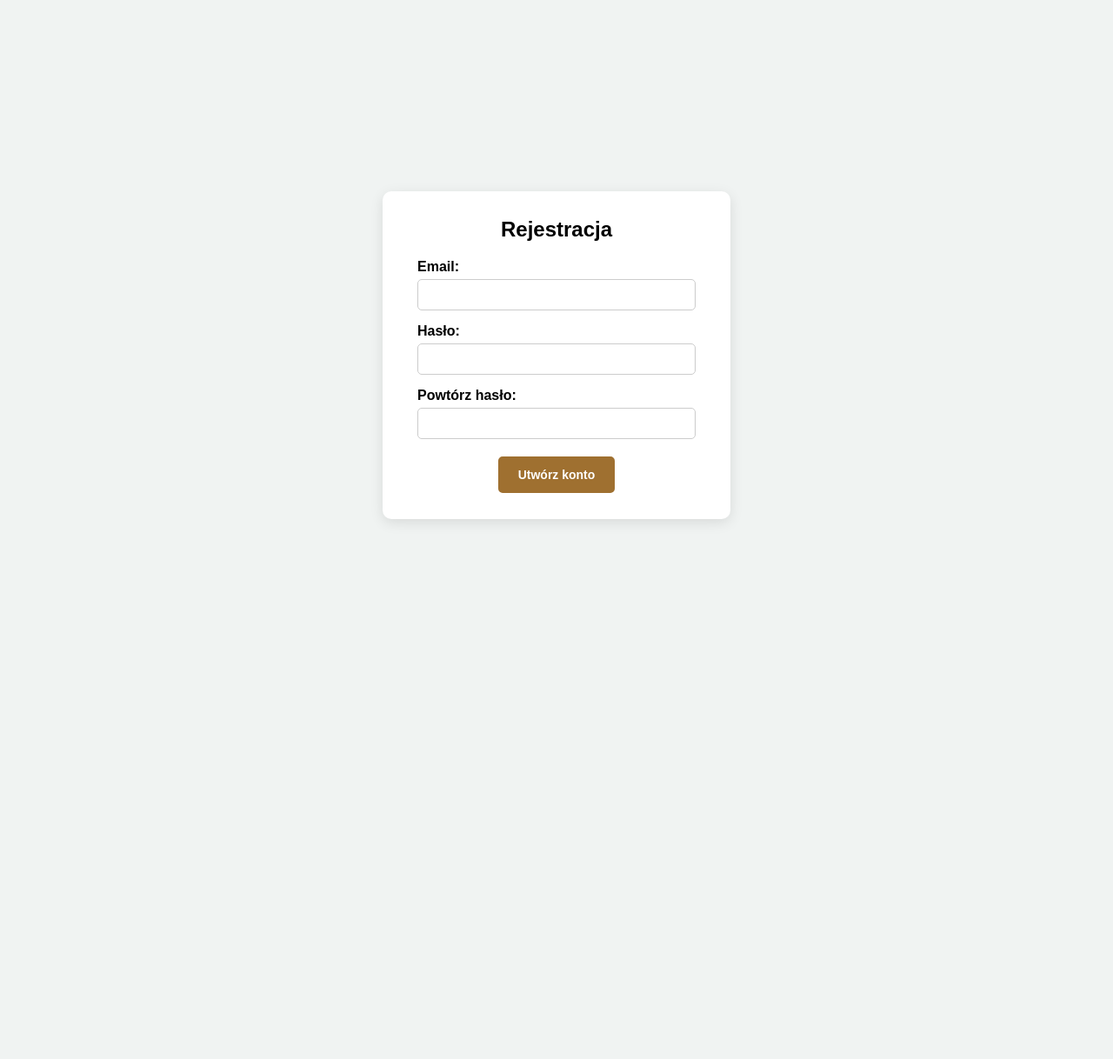
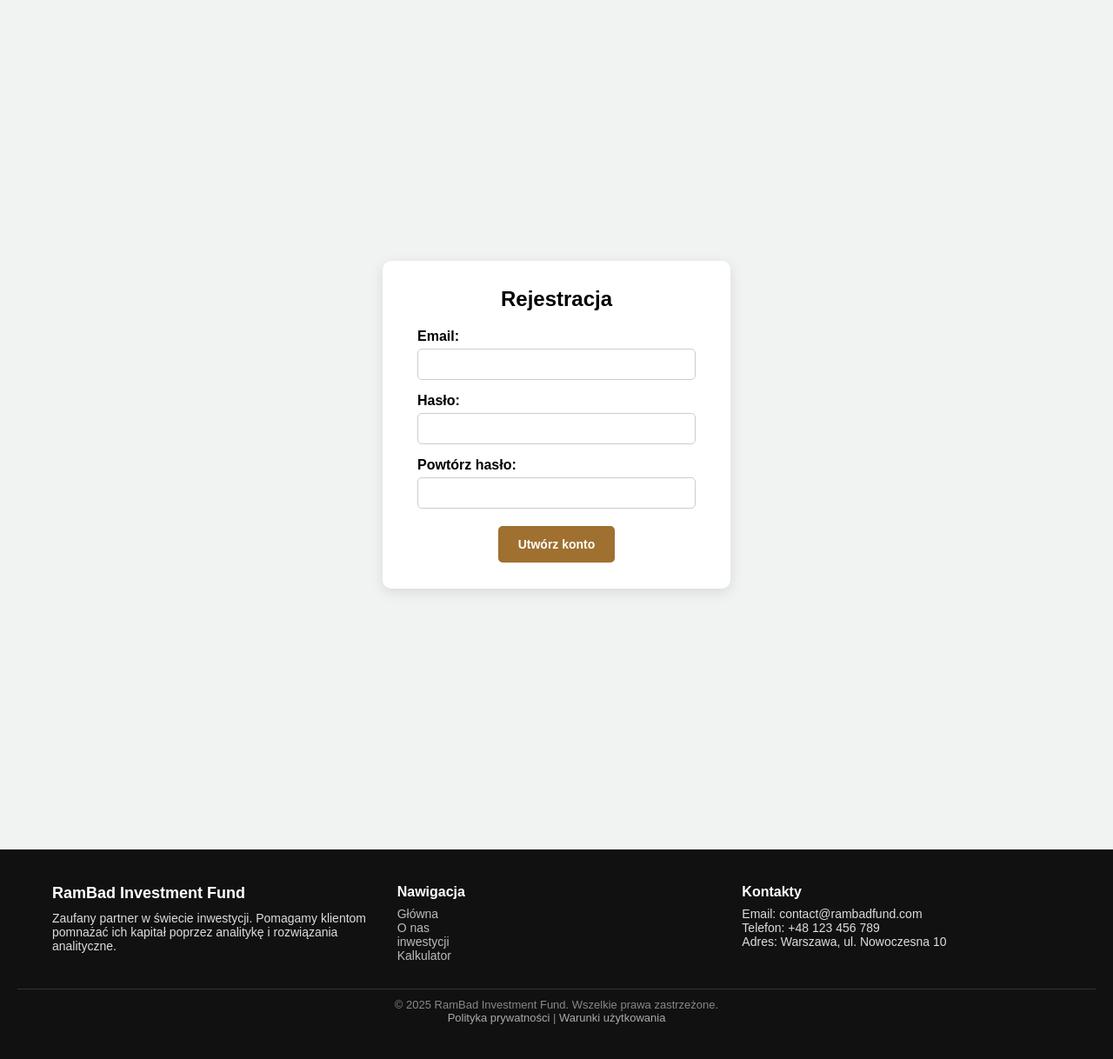
Before and after one commit to 1Stick1/Investment-fund, a Flask app: page /registration in a window 1280 px wide. Shown: the part 80-1298 px from the top of the page at 87% size. Before the commit the page ends 681 px from the top, so only its background shows below. Run offline with Flask 3, Linux system fonts and the light colour scheme.

Commit message:
Added footer

```diff
--- a/static/css/style.css
+++ b/static/css/style.css
@@ -60,16 +60,15 @@ html{
     border: 3px solid #9f7030;
 }
 
-.main-container {
+
+.container{
     max-width: 1140px;
     margin: 0 auto;
     padding: 0 20px;
     box-sizing: border-box;
 }
-
 /*------------------------------HEADER-----------------------------------*/
 .header{
-    position:absolute;
     left: 0;
     top: 0;
     width: 100%;
@@ -128,6 +127,79 @@ html{
 }
 
 /*-------------------------------------------------------------------------------------*/
+
+
+
+
+
+/*-----------------------------------FOOTER---------------------------------------------*/
+.footer {
+    background-color: #111;
+    color: #ddd;
+    padding: 40px 20px;
+    font-size: 14px;
+}
+
+.footer__container {
+    display: flex;
+    flex-wrap: wrap;
+    justify-content: space-between;
+    gap: 30px;
+    max-width: 1200px;
+    margin: 0 auto;
+}
+
+.footer__about,
+.footer__links,
+.footer__contact {
+    flex: 1 1 300px;
+}
+
+.footer__title {
+    font-size: 18px;
+    color: #fff;
+    margin-bottom: 10px;
+}
+
+.footer__subtitle {
+    font-size: 16px;
+    color: #fff;
+    margin-bottom: 8px;
+}
+
+.footer__links ul {
+    list-style: none;
+    padding: 0;
+}
+
+.footer__links a {
+    color: #bbb;
+    text-decoration: none;
+}
+
+.footer__links a:hover {
+    color: #fff;
+}
+
+.footer__bottom {
+    text-align: center;
+    border-top: 1px solid #333;
+    margin-top: 30px;
+    padding-top: 10px;
+    font-size: 13px;
+    color: #888;
+}
+
+.footer__bottom a {
+    color: #aaa;
+    text-decoration: none;
+}
+.footer__bottom a:hover {
+    color: #fff;
+}
+
+
+/*-----------------------------------------------------------------------------------*/
 
 
 
@@ -206,7 +278,6 @@ html{
 
 .content{
      color: #737077;
-     margin-top: 80px;
 }
 
 .banner {
@@ -231,12 +302,7 @@ html{
     display: flex;
     align-items: center;
 }
-.container{
-    max-width: 1140px;
-    margin: 0 auto;
-    padding: 0 20px;
-    box-sizing: border-box;
-}
+
 .banner__title {
     color: #fff;
 }
--- a/templates/about_us.html
+++ b/templates/about_us.html
@@ -54,9 +54,9 @@ Naszą wizją jest stworzenie funduszu, który łączy inteligentne zarządzanie
                 </div>
             </div>
         </div>
-
     </main>
 
+    {% include "footer.html" %}
 
 </body>
 </html>
--- /dev/null
+++ b/templates/footer.html
@@ -0,0 +1,35 @@
+<footer class="footer">
+  <div class="footer__container container">
+    <div class="footer__about">
+      <h3 class="footer__title">RamBad Investment Fund</h3>
+      <p class="footer__text">
+        Zaufany partner w świecie inwestycji. Pomagamy klientom pomnażać ich kapitał
+        poprzez analitykę i rozwiązania analityczne.
+      </p>
+    </div>
+
+    <div class="footer__links">
+      <h4 class="footer__subtitle">Nawigacja</h4>
+      <ul>
+        <li><a href="{{ url_for('index') }}">Główna</a></li>
+        <li><a href="{{ url_for('about_us') }}">O nas</a></li>
+        <li><a href="">inwestycji</a></li>
+        <li><a href="">Kalkulator</a></li>
+      </ul>
+    </div>
+
+    <div class="footer__contact">
+      <h4 class="footer__subtitle">Kontakty</h4>
+      <p>Email: <a href="mailto:contact@rambadfund.com">contact@rambadfund.com</a></p>
+      <p>Telefon: +48 123 456 789</p>
+      <p>Adres: Warszawa, ul. Nowoczesna 10</p>
+    </div>
+
+
+  </div>
+<div class="footer__bottom">
+    <p>&copy; 2025 RamBad Investment Fund. Wszelkie prawa zastrzeżone.</p>
+    <p><a href="">Polityka prywatności</a> | <a href="">Warunki użytkowania</a></p>
+  </div>
+
+</footer>
--- a/templates/index.html
+++ b/templates/index.html
@@ -7,8 +7,9 @@
     <title>RamBad</title>
 </head>
 <body>
-    <div class="main-container">
     {% include "header.html" %}
-    </div>
+
+    {% include "footer.html" %}
+
 </body>
 </html>
--- a/templates/login.html
+++ b/templates/login.html
@@ -8,7 +8,7 @@
 </head>
 <body>
   {% include "header.html" %}
-<div class="main-container">
+<div class="container">
   <div class="auth">
   <h2 class="auth__title">Logowanie</h2>
 
@@ -36,5 +36,7 @@
   </form>
 </div>
 </div>
+
+{% include "footer.html" %}
 </body>
 </html>
--- a/templates/registration.html
+++ b/templates/registration.html
@@ -7,8 +7,12 @@
     <link rel="stylesheet" href="{{ url_for('static', filename='css/style.css') }}">
 </head>
 <body>
+
+
   {% include "header.html" %}
-  <div class="main-container">
+
+
+  <div class="container">
     <div class="auth">
   <h2 class="auth__title">Rejestracja</h2>
 
@@ -40,5 +44,7 @@
   </form>
 </div>
 </div>
+
+{% include "footer.html" %}
 </body>
 </html>
```
